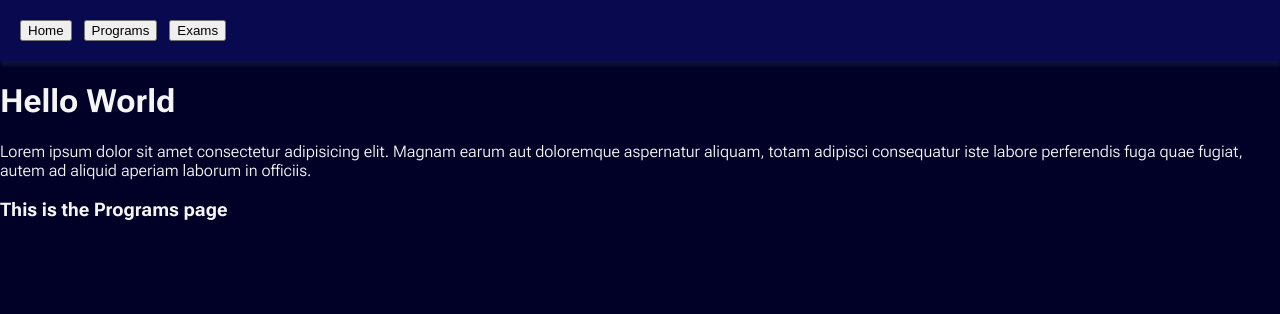
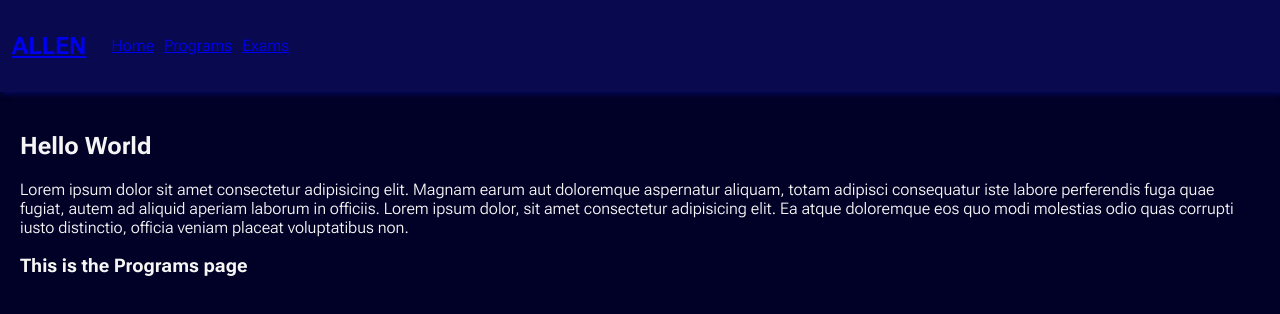
Before and after one commit to SS56Bo/SPAs-Project, a React (Vite) app: page /programs in a window 1280 px wide. Shown: the top 314 px of the page. Built offline with nearby package versions, Linux system fonts and the light colour scheme.

Commit message:
CSS Decorations & other stuff

```diff
--- a/src/Navbar.css
+++ b/src/Navbar.css
@@ -2,8 +2,12 @@
   display: flex;
   align-items: center;
   justify-content: flex-start;
-  gap: 12px;
-  padding: 20px;
+  gap: 10px;
+  padding: 12px;
   background-color: rgb(9, 9, 79);
-  box-shadow: 1px 5px 3px rgb(13, 16, 57);
+  box-shadow: 2px 2px 5px rgb(3, 9, 95);
 }
+
+.logo {
+  padding-right: 15px;
+}
--- a/src/Navbar.jsx
+++ b/src/Navbar.jsx
@@ -9,15 +9,14 @@ export default function Navbar() {
     <>
       <BrowserRouter>
         <div className="navbar-comp">
-          <Link to="/">
-            <button>Home</button>
-          </Link>
-          <Link to="/programs">
-            <button>Programs</button>
-          </Link>
-          <Link to="/exams">
-            <button>Exams</button>
-          </Link>
+          <div className="logo">
+            <Link to="/">
+              <h2>ALLEN</h2>
+            </Link>
+          </div>
+          <Link to="/">Home</Link>
+          <Link to="/programs">Programs</Link>
+          <Link to="/exams">Exams</Link>
         </div>
         <Routes>
           <Route path="/" element={<Landing />} />
--- a/src/Programs.css
+++ b/src/Programs.css
@@ -0,0 +1,4 @@
+.program-card {
+  margin: 10px;
+  padding: 10px;
+}
--- a/src/Programs.jsx
+++ b/src/Programs.jsx
@@ -1,13 +1,17 @@
+import "./Programs.css";
+
 export default function Programs() {
   return (
     <>
-      <div>
-        <h1>Hello World</h1>
+      <div className="program-card">
+        <h2>Hello World</h2>
         <p>
           Lorem ipsum dolor sit amet consectetur adipisicing elit. Magnam earum
           aut doloremque aspernatur aliquam, totam adipisci consequatur iste
           labore perferendis fuga quae fugiat, autem ad aliquid aperiam laborum
-          in officiis.
+          in officiis. Lorem ipsum dolor, sit amet consectetur adipisicing elit.
+          Ea atque doloremque eos quo modi molestias odio quas corrupti iusto
+          distinctio, officia veniam placeat voluptatibus non.
         </p>
         <h3>This is the Programs page</h3>
       </div>
```
